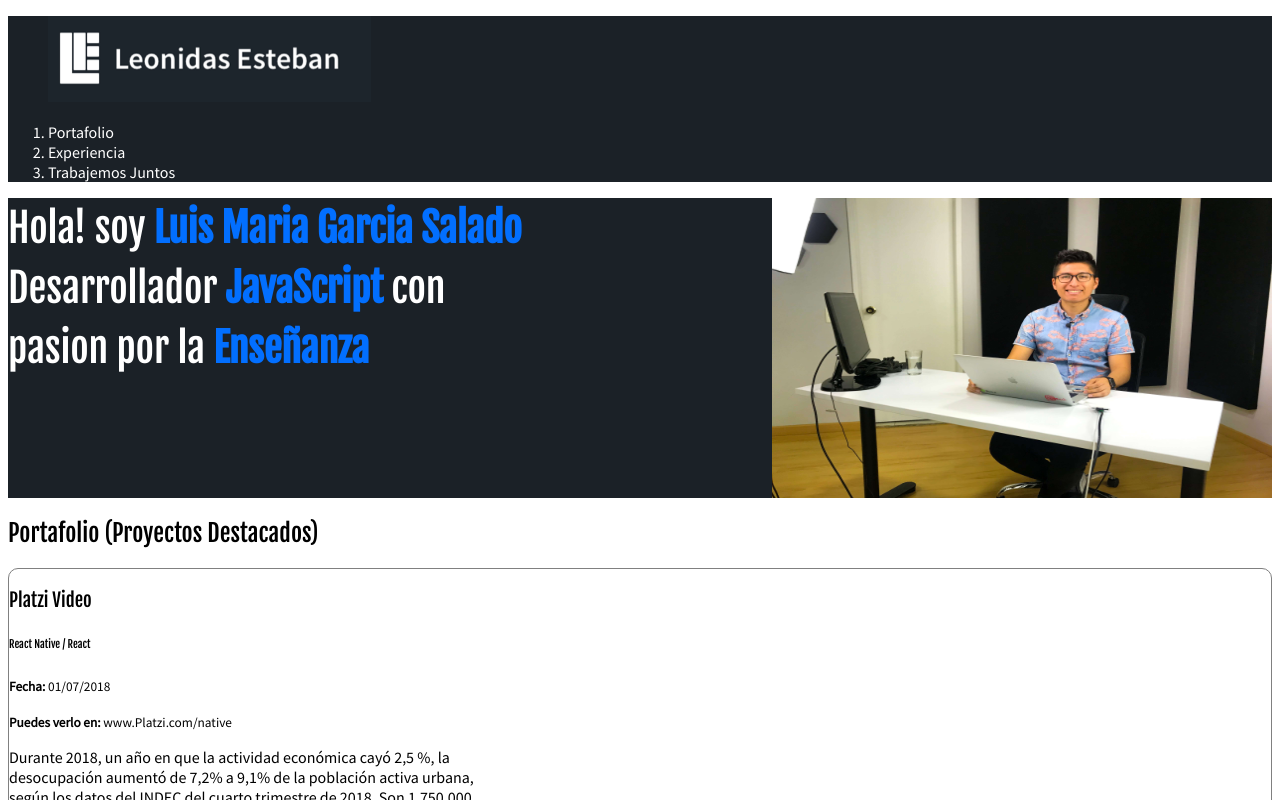
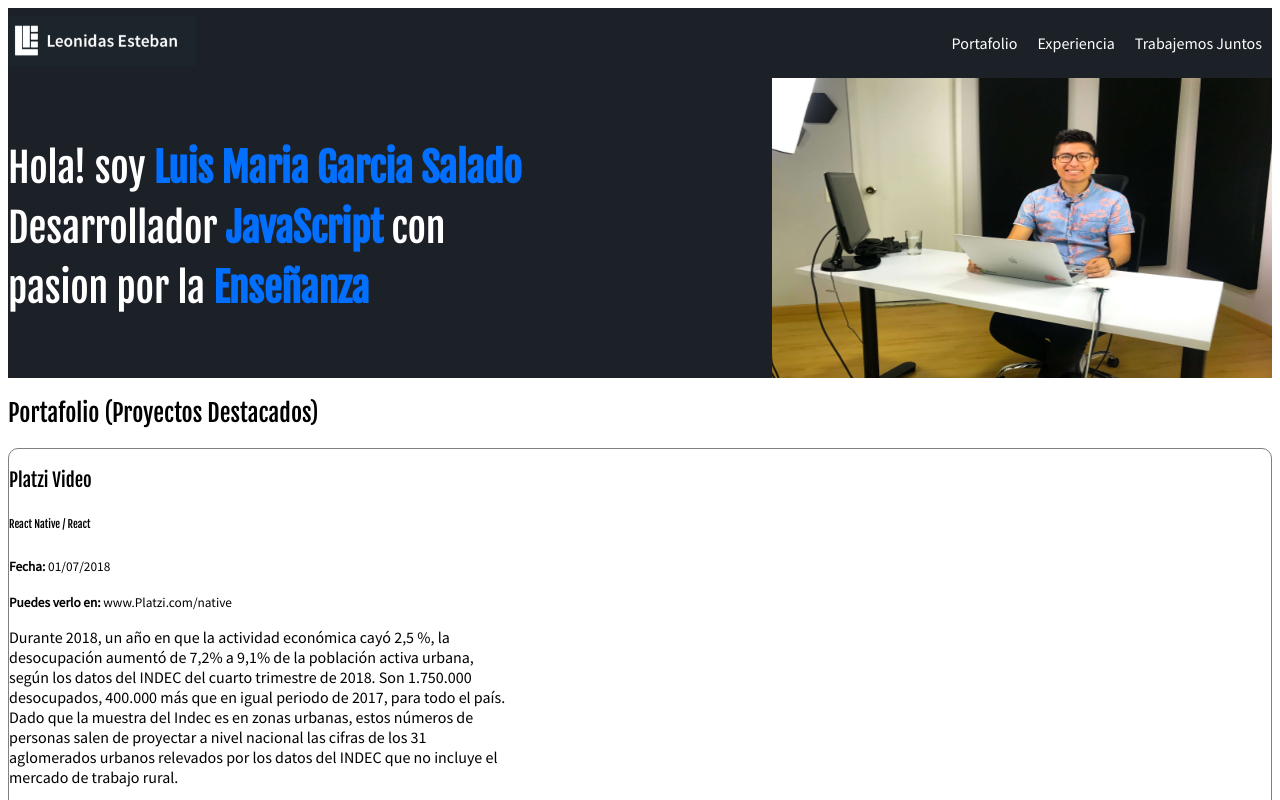
Before and after one commit to xxluiggixx/CusoDesarrolloWeb, a plain HTML site: page Main.html in a window 1280 px wide. Shown: the top 800 px of the page. Drawn offline with Linux system fonts and the light colour scheme.

Commit message:
Estilos seccion principal y footer

```diff
--- a/Main.html
+++ b/Main.html
@@ -15,9 +15,8 @@
 <body>
     <header class="header">
         <!--Cabecera del proyecto-->
-        <div>
         <figure class="logo">
-                <img src="Archivos/images/logo.png" alt="Logo">
+            <img src="Archivos/images/logo.png" alt="Logo" height="50">
         </figure>
         <nav class="menu">
             <!--Menu de Navegaciones-->
@@ -35,7 +34,6 @@
             </ol>
 
         </nav>
-        </div>
     </header>
     <section id="principal" class="hero">
         <h1>Hola! soy <strong id=titulos>Luis Maria Garcia Salado</strong>  <br>Desarrollador  <strong>JavaScript</strong> con <br> pasion por la <strong>Enseñanza</strong></h1>
@@ -93,8 +91,18 @@
             <input type="submit" value="Enviar">
         </form>
     </section>
-    <footer class="footer">FOOTER</footer>
+    <footer class="footer">
          <!--Pie de Pagina-->
+         <div>
+             <p>Curso de Desarrollo Web 2018 <img src="Archivos/images/platzi.png" width="80px" alt="platzi"></p>
+         </div>
+         <div>
+             <p>Designed with <\3 by <a href="Algun link"> @luiggi garcia</a>
+            </p>
+         </div>
+    </footer>
+
+
 
 </body>
 
--- a/css/estilos.css
+++ b/css/estilos.css
@@ -35,7 +35,8 @@ h1{
     color: white;
     /* text-decoration: underline; */
     /* margin: 100px 50px 20px 30px; */
-    margin: 0 auto; /*centrar la imagen o el elemento*/
+   /* margin: 0 auto; /*centrar la imagen o el elemento*/
+   margin: 0;
 }
 h1 strong{
     color:#026fff;
@@ -71,19 +72,68 @@ h1 strong{
     background-size: 500px 300px;
     background-repeat: no-repeat;
     background-position-x: right;
+    display: flex;
+    align-items: center;
+
 }
 .header {
     background-color: #1b2127;
     color: white;
+    display: flex;
+    justify-content: space-between;
+    align-items: center;
+    height: 70px;
+}
+
+.menu{
+    height: inherit; /*esta propiedad debe heredarece en cada uno
+    Menu ->Header ol -> header ol li -> header a*/
+}
+.header ol{
+    display: flex;
+    height: inherit; /*esta propiedad debe heredarece en cada uno*/
+
+}
+.header ol li{
+    height: inherit; /*esta propiedad debe heredarece en cada uno*/
+
 }
 .header a{
     color: white;
     text-decoration: none;
+    align-items: center;
+    display: flex;
+    height: inherit; /*esta propiedad debe heredarece en cada uno*/
+    padding: 0 10px;
+}
+ol,
+ul{
+    margin: 0;
+    padding: 0;
+    list-style: none;
+}
+figure{
+    margin: 0;
 }
 
 
 .link {
     color: blue
+}
+
+.footer{
+    background-color: #1b2127;
+    color: white;
+    display: flex;
+    align-items: center;
+    justify-content: space-between;
+    padding: 0 10px;
+}
+.footer img{
+    vertical-align: middle;
+}
+.footer a{
+    color: white;
 }
 
 
```
Lines whose indentation alone changed are shown as unchanged.
